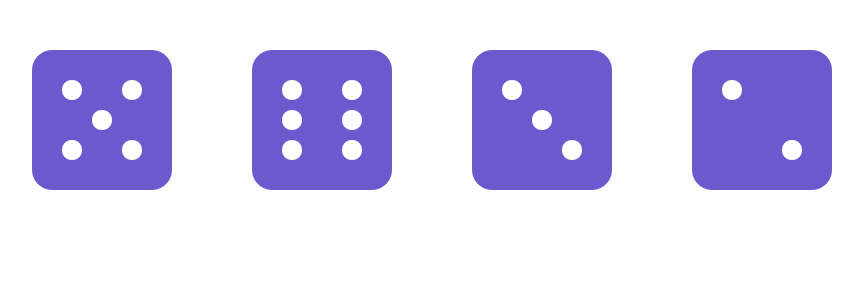
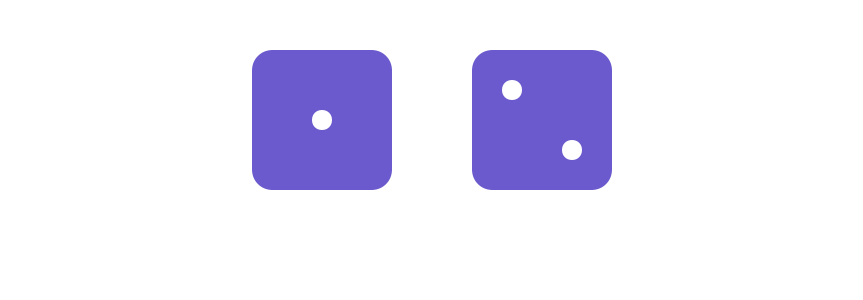
Before and after one commit to tylerbertmore/diceroller, a React (Create React App) app: page / in a window 1280 px wide. Shown: the top 300 px of the page, without its empty margins (208-1071 px from the left). Built offline with nearby package versions, Linux system fonts and the light colour scheme.

Commit message:
Adds RollDice Component

```diff
--- a/src/App.js
+++ b/src/App.js
@@ -1,13 +1,10 @@
-import Die from './Die'
+import RollDice from './RollDice'
 import './App.css';
 
 function App() {
   return (
     <div className="App">
-      <Die face="five" />
-      <Die face="six" />
-      <Die face="three" />
-      <Die face="two" />
+      <RollDice />
     </div>
   );
 }
--- /dev/null
+++ b/src/RollDice.js
@@ -0,0 +1,19 @@
+import React, { Component } from 'react'
+import Die from './Die';
+
+class RollDice extends Component{
+  constructor(props){
+    super(props);
+    this.state = {die1: 'one', die2: 'two'}
+  }
+  render(){
+    return(
+      <div>
+        <Die face={this.state.die1} />
+        <Die face={this.state.die2} />
+      </div>
+    )
+  }
+}
+
+export default RollDice;
```
Also changed, not shown: 1 other file (tests, documents, lock files or other folders).
